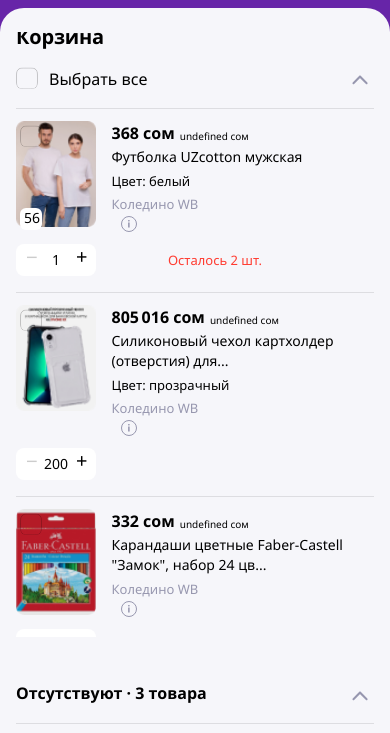
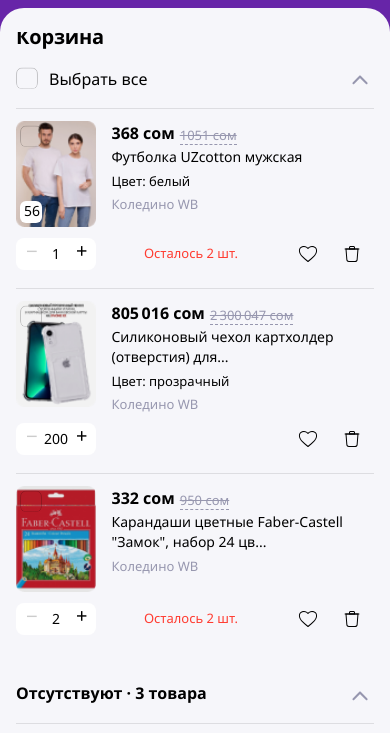
Before and after one commit to Montek1o/wb-task-l0, a website built with Vite: page index.html in a window 390 px wide. Shown: the part 48-781 px from the top of the page. Built offline with nearby package versions, Linux system fonts and the light colour scheme; files whose address does not match are found by name.

Commit message:
fix: mobile adaptive

```diff
--- a/css/components/_basket.scss
+++ b/css/components/_basket.scss
@@ -98,7 +98,7 @@
   max-height: 529px;
 
   @include media-mobile {
-    row-gap: 16px;
+    row-gap: 12px;
   }
 
   &:hover {
@@ -129,7 +129,7 @@
   @include media-mobile {
     flex-direction: column;
     padding-top: 12px;
-    row-gap: 12px;
+    row-gap: 6px;
     border-top: 1px solid rgba(0, 0, 0, 0.1);
   }
 
@@ -229,16 +229,16 @@
 .company__container {
   display: flex;
   align-items: center;
+
+  @include media-mobile {
+    display: none;
+  }
 }
 
 .company__name {
   display: flex;
   align-items: center;
   margin-top: 2px;
-
-  @include media-mobile {
-    display: none;
-  }
 }
 
 .company__info {
@@ -352,7 +352,7 @@
   margin: 0 0 8px;
 
   @include media-mobile {
-    margin-bottom: 0px;
+    margin-bottom: 1px;
   }
 }
 
@@ -364,7 +364,10 @@
   opacity: 0;
 
   @include media-mobile {
-    column-gap: 0px;
+    opacity: 1;
+    column-gap: 24px;
+    padding: 12px;
+    margin-top: 1px;
   }
 }
 
@@ -525,7 +528,7 @@
   max-height: 509px;
 
   @include media-mobile {
-    row-gap: 1px;
+    row-gap: 0px;
   }
 }
 
@@ -576,8 +579,11 @@
       margin-right: -8px;
       margin-top: 6px;
 
-      img {
-        padding: 12px;
+      .count__buttons {
+        opacity: 1;
+        column-gap: 24px;
+        padding: 8px 12px 16px;
+        margin-top: 1px;
       }
     }
 
--- a/css/components/_total.scss
+++ b/css/components/_total.scss
@@ -225,6 +225,7 @@
 
   span {
     border-bottom: 1px solid rgba(0, 0, 0, 0.10);
+    cursor: pointer;
   }
 
   @include media-tablet {
--- a/scripts/basket/renderProducts.js
+++ b/scripts/basket/renderProducts.js
@@ -17,7 +17,7 @@
       <div class="item__description">
         <div class="item__price-mobile">
           <p class="price__main">${products[i].price} сом</p>
-          <p class="price__sale">${products[i].sale} сом</p>
+          <p class="price__full-price">${products[i].fullPrice} сом</p>
         </div>
         <p class="description__title-mobile">${products[i].nameMobile ? products[i].nameMobile : products[i].name}</p>
         <p class="description__title">${products[i].name}</p>
```
Also changed, not shown: css/style.css, 1 other file.
